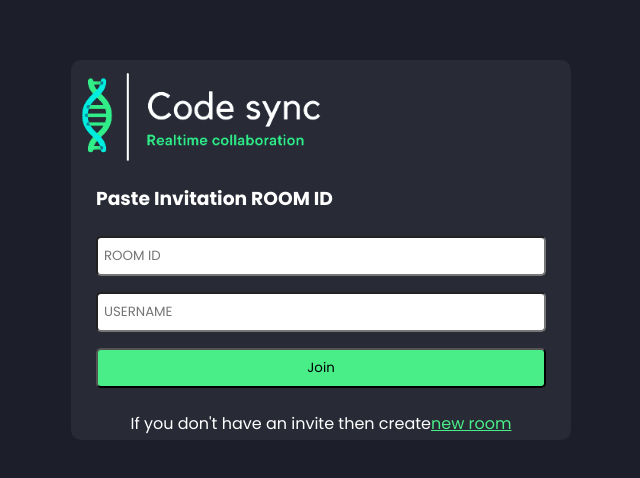
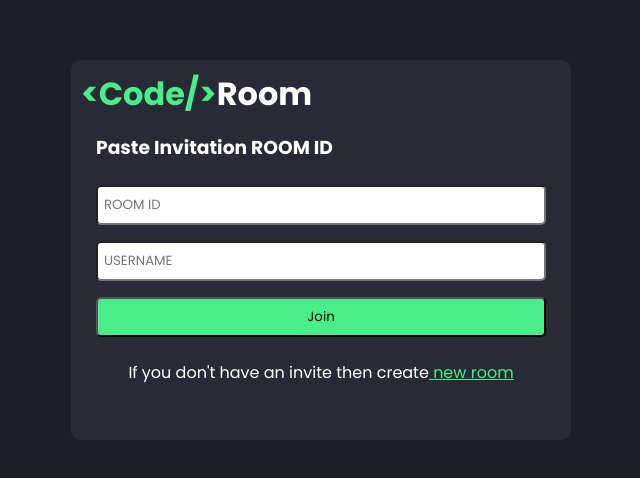
Before and after one commit to MHusain22/cde, a React (Create React App) app in the folder client/: page / in a window 1280 px wide. Shown: the part 150-628 px from the top of the page, without its empty margins (319-959 px from the left). Built offline with nearby package versions, Linux system fonts and the light colour scheme.

Commit message:
new changes

```diff
--- a/client/src/App.css
+++ b/client/src/App.css
@@ -1,6 +1,8 @@
+@import url('https://fonts.googleapis.com/css2?family=Poppins:ital,wght@0,100;0,200;0,300;0,400;0,500;0,600;0,700;0,800;0,900;1,100;1,200;1,300;1,400;1,500;1,600;1,700;1,800;1,900&family=Roboto:ital,wght@0,100;0,300;0,400;0,500;0,700;0,900;1,100;1,300;1,400;1,500;1,700;1,900&display=swap');
+
 *{
     padding: 0;
     margin: 0;
     box-sizing: border-box;
-    font-family: 'Poppins';
+    font-family: 'poppins';
 }
--- a/client/src/components/Editor/Editor.jsx
+++ b/client/src/components/Editor/Editor.jsx
@@ -173,8 +173,11 @@
   return (
     <div className="main">
       <div className="left">
-        <div className="logo">
-          <img src={logo} alt="logo" />
+      <div className="logo">
+          <h1>
+            {`<Code/>`}
+            <span style={{ color: "white" }}>Room</span>
+          </h1>
         </div>
         <hr />
         <h3>Connected</h3>
--- a/client/src/components/Home/Home.css
+++ b/client/src/components/Home/Home.css
@@ -1,54 +1,59 @@
-.outer{
+.outer {
+  /* background-color: #2b2a2a; */
   background-color: #1c1e29;
   height: 100vh;
   display: flex;
   justify-content: center;
   align-items: center;
 }
-.box{
+
+.box {
   height: 380px;
   width: 500px;
   border-radius: 10px;
   background-color:#282a36;
+  /* background-color: #000000; */
   padding: 10px;
 }
+.logo h1{
+  color: #4aee88;
+}
 
-.logo img{
-    width: 47%;
-}
-.content{
+.content {
   display: flex;
   flex-direction: column;
 }
-.content h3,p{
+.content h3,
+p {
   margin: 15px;
   color: white;
 }
-.content p{
+.content p {
   text-align: center;
 }
-.content span{
+.content span {
   color: #4aee88;
   cursor: pointer;
   text-decoration: underline;
 }
-.content input{
+.content input {
   border-radius: 5px;
   margin: 8px 15px 8px 15px;
   height: 3em;
   outline: none;
-
 }
 ::placeholder {
   padding-left: 6px;
 }
-.joinbtn{
+.joinbtn {
   margin: 8px 15px 8px 15px;
   height: 3em;
   background-color: #4aee88;
+  /* background-color: #224efb; */
   border-radius: 5px;
 }
-.joinbtn:hover, .leavebtn:hover{
-    background-color: #2b824c;
+.joinbtn:hover,
+.leavebtn:hover {
+  background-color: #4aee88;
   cursor: pointer;
 }
--- a/client/src/components/Home/Home.jsx
+++ b/client/src/components/Home/Home.jsx
@@ -1,6 +1,6 @@
 import React, { useState } from "react";
 import "./Home.css";
-import logo from "../Images/code-sync.png";
+import logo from "../Images/new.png";
 import { v4 as uuid } from "uuid"; //to generate unique id
 import toast from "react-hot-toast"; //to alert success
 import { useNavigate } from "react-router-dom";
@@ -42,7 +42,10 @@
     <div className="outer">
       <div className="box">
         <div className="logo">
-          <img src={logo} alt="logo" />
+          <h1>
+            {`<Code/>`}
+            <span style={{ color: "white" }}>Room</span>
+          </h1>
         </div>
         <div className="content">
           <h3>Paste Invitation ROOM ID</h3>
@@ -65,7 +68,7 @@
           </button>
           <p>
             If you don't have an invite then create
-            <span onClick={createNewRoom}>new room</span>
+            <span onClick={createNewRoom}> new room</span>
           </p>
         </div>
       </div>
```
Also changed, not shown: client/src/components/Images/logo.png (added), client/src/components/Images/new.png (added). Lines whose indentation alone changed are shown as unchanged.
